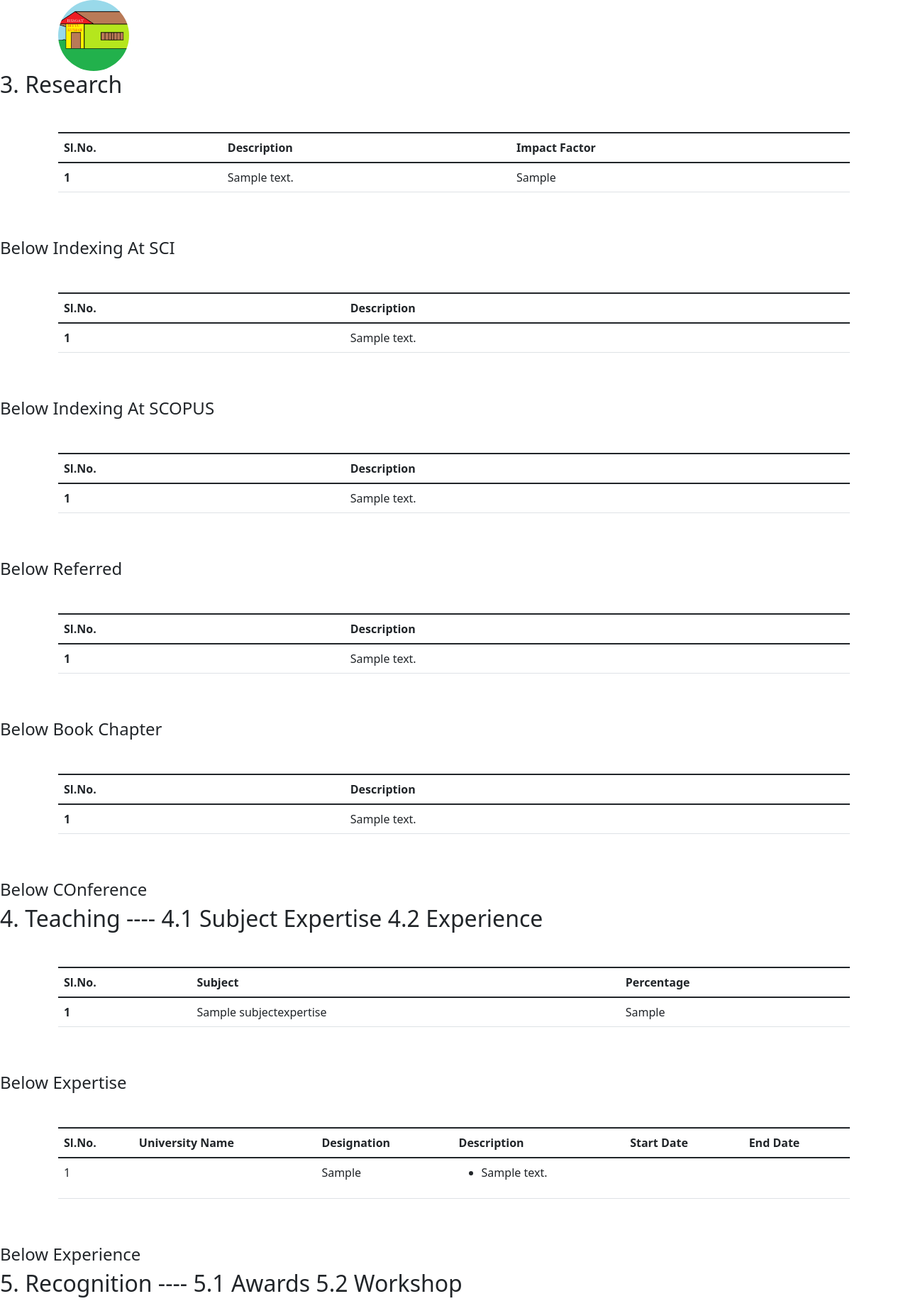
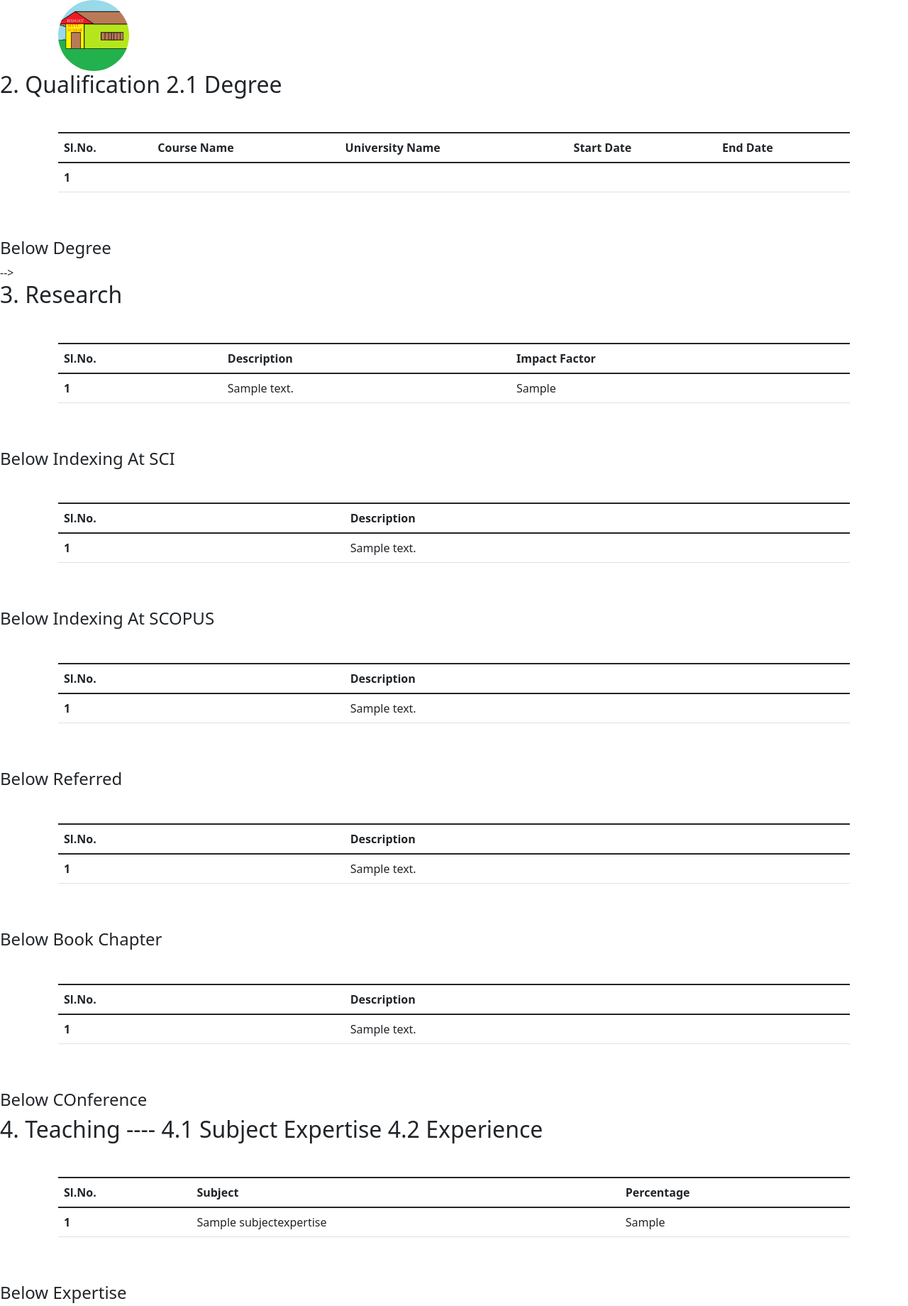
Before and after one commit to monu17569/web, a PHP site: page / in a window 1280 px wide. Shown: the part 112-1952 px from the top of the page at 71% size. Run offline with PHP 8.4, Linux system fonts and the light colour scheme; tables that the repository leaves empty or names only in its code hold one stand-in row (values such as "Sample post"); data that the repository does not hold is empty; some libraries are stand-ins or nearby versions.

Commit message:
added dynamic part

```diff
--- a/contact.php
+++ b/contact.php
@@ -0,0 +1,3 @@
+<?php
+
+?>
--- a/dynamic/awards.php
+++ b/dynamic/awards.php
@@ -26,7 +26,7 @@ if (!$conn){
  <title></title>
 </head>
 <body>
-   <div class="container my-5">
+   <div class="container my-5" id="awards">
      <table class="table" id="myTable">
        <caption></caption>
        <thead>
--- a/dynamic/bookchapter.php
+++ b/dynamic/bookchapter.php
@@ -26,7 +26,7 @@ if (!$conn){
  <title></title>
 </head>
 <body>
-   <div class="container my-5">
+   <div class="container my-5" id="bookchapter">
      <table class="table" id="myTable">
        <caption></caption>
        <thead>
--- a/dynamic/conference.php
+++ b/dynamic/conference.php
@@ -26,7 +26,7 @@ if (!$conn){
  <title></title>
 </head>
 <body>
-   <div class="container my-5">
+   <div class="container my-5" id="conference">
      <table class="table" id="myTable">
        <caption></caption>
        <thead>
--- a/dynamic/degree.php
+++ b/dynamic/degree.php
@@ -29,7 +29,7 @@
   <title></title>
 </head>
 <body>
-    <div class="container my-5" id="degree">
+    <div class="container my-5" id="degree" >
       <table class="table" id="myTable">
         <caption></caption>
         <thead>
--- a/dynamic/experience.php
+++ b/dynamic/experience.php
@@ -26,7 +26,7 @@ if (!$conn){
         <title></title>
         </head>
       <body>
-        <div class="container my-5">
+        <div class="container my-5" id="experience">
           <table class="table" id="myTable">
             <caption></caption>
             <thead>
--- a/dynamic/expertise.php
+++ b/dynamic/expertise.php
@@ -26,7 +26,7 @@ if (!$conn){
  <title></title>
 </head>
 <body>
-   <div class="container my-5">
+   <div class="container my-5" id="expertise">
      <table class="table" id="myTable">
        <caption></caption>
        <thead>
--- a/dynamic/indexingAtSCI.php
+++ b/dynamic/indexingAtSCI.php
@@ -26,7 +26,7 @@ if (!$conn){
  <title></title>
 </head>
 <body>
-   <div class="container my-5">
+   <div class="container my-5" id="indexingatsci">
      <table class="table" id="myTable">
        <caption></caption>
        <thead>
--- a/dynamic/indexingAtSCOPUS.php
+++ b/dynamic/indexingAtSCOPUS.php
@@ -26,7 +26,7 @@ if (!$conn){
  <title></title>
 </head>
 <body>
-   <div class="container my-5">
+   <div class="container my-5" id="indexingatscopus">
      <table class="table" id="myTable">
        <caption></caption>
        <thead>
--- a/dynamic/referred.php
+++ b/dynamic/referred.php
@@ -26,7 +26,7 @@ if (!$conn){
  <title></title>
 </head>
 <body>
-   <div class="container my-5">
+   <div class="container my-5" id="referred">
      <table class="table" id="myTable">
        <caption></caption>
        <thead>
--- a/dynamic/workshop.php
+++ b/dynamic/workshop.php
@@ -26,7 +26,7 @@ if (!$conn){
  <title></title>
 </head>
 <body>
-   <div class="container my-5">
+   <div class="container my-5" id="workshop">
      <table class="table" id="myTable">
        <caption></caption>
        <thead>
--- a/index.php
+++ b/index.php
@@ -40,7 +40,7 @@
                 Qualification
               </a>
               <ul class="dropdown-menu dropdown-menu-dark" aria-labelledby="navbarDarkDropdownMenuLink">
-                <li><a class="dropdown-item" href="#degree" ....>Degree</a></li>
+                <li><a class="dropdown-item" href="#degree">Degree</a></li>
               </ul>
             </li>
           </ul>
@@ -52,11 +52,11 @@
                 Research
               </a>
               <ul class="dropdown-menu dropdown-menu-dark" aria-labelledby="navbarDarkDropdownMenuLink">
-                <li><a class="dropdown-item" href="#">Journal(Indexing in SCI)</a></li>
-                <a class="dropdown-item" href="#">Journal (Indexing in SCOPUS)</a></li>
-                <a class="dropdown-item" href="#">Journal Referred</a></li>
-                <li><a class="dropdown-item" href="#">Book Chapter</a></li>
-                <li><a class="dropdown-item" href="#">Conference</a></li>
+                <li><a class="dropdown-item" href="#indexingatsci">Journal(Indexing in SCI)</a></li>
+                <a class="dropdown-item" href="#indexingatscopus">Journal (Indexing in SCOPUS)</a></li>
+                <a class="dropdown-item" href="#referred">Journal Referred</a></li>
+                <li><a class="dropdown-item" href="#bookchapter">Book Chapter</a></li>
+                <li><a class="dropdown-item" href="#conference">Conference</a></li>
               </ul>
             </li>
           </ul>
@@ -68,8 +68,8 @@
                 Teaching
               </a>
               <ul class="dropdown-menu dropdown-menu-dark" aria-labelledby="navbarDarkDropdownMenuLink">
-                <li><a class="dropdown-item" href="#">Subject Expertise</a></li>
-                <li><a class="dropdown-item" href="#">Experience</a></li>
+                <li><a class="dropdown-item" href="#subjectexpertise">Subject Expertise</a></li>
+                <li><a class="dropdown-item" href="#experience">Experience</a></li>
               </ul>
             </li>
           </ul>
@@ -81,8 +81,8 @@
               Recognition
               </a>
               <ul class="dropdown-menu dropdown-menu-dark" aria-labelledby="navbarDarkDropdownMenuLink">
-                <li><a class="dropdown-item" href="#">Awards/Fellowship/Grants</a></li>
-                <li><a class="dropdown-item" href="#">Workshop</a></li>
+                <li><a class="dropdown-item" href="#awards">Awards/Fellowship/Grants</a></li>
+                <li><a class="dropdown-item" href="#workshop">Workshop</a></li>
               </ul>
             </li>
           </ul>
@@ -114,10 +114,10 @@
 
 
 
-    <!-- <h2>2. Qualification  2.1 Degree</h2> -->
-    <!-- <?php
-        // include('./dynamic/degree.php');
-    // ?>
+    <h2>2. Qualification  2.1 Degree</h2>
+    <?php
+        include('./dynamic/degree.php');
+    ?>
      <h4>Below Degree</h4> -->
 
     <h2>3. Research   </h2>
--- a/style.css
+++ b/style.css
@@ -3,3 +3,7 @@ img {
   height: 100px;
   object-fit: cover;
 }
+
+html {
+  scroll-behavior: smooth;
+}
```
